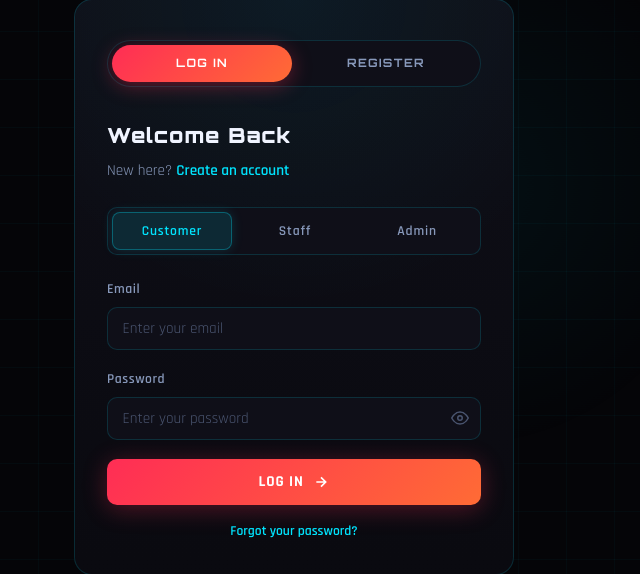
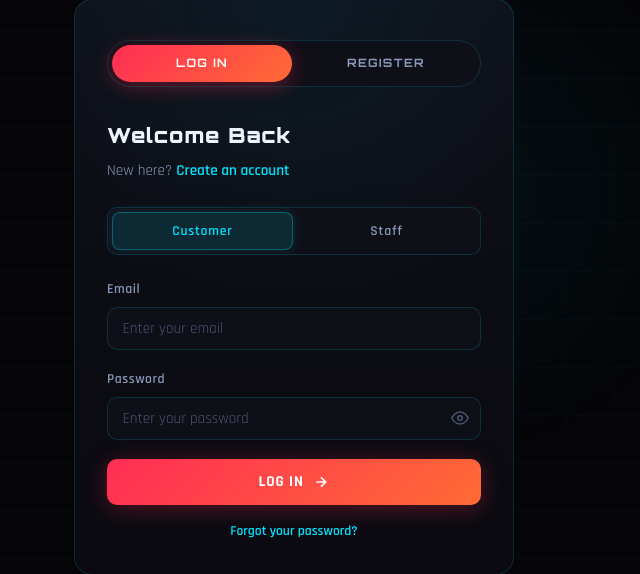
Before and after one commit to Stack-Overgod/INF1005-Web-Sys, a PHP site: page /forms/login.php in a window 1280 px wide. Shown: the part 161-735 px from the top of the page, without its empty margins (346-986 px from the left). Run offline with PHP 8.4, Linux system fonts and the light colour scheme.

Commit message:
Remove Admin role button from login form
Removed the Admin role button from the role selector.

```diff
--- a/forms/login.php
+++ b/forms/login.php
@@ -34,8 +34,6 @@ include '../includes/nav.php'; ?>
     <div class="role-selector" role="radiogroup" aria-label="Account type">
       <button type="button" class="role-btn active" data-role="customer" aria-pressed="true">Customer</button>
       <button type="button" class="role-btn" data-role="staff" aria-pressed="false">Staff</button>
-      <button type="button" class="role-btn" data-role="admin" aria-pressed="false">Admin</button>
-
     </div>
 
     <form id="loginForm" action="process_login.php" method="post" novalidate>
```
